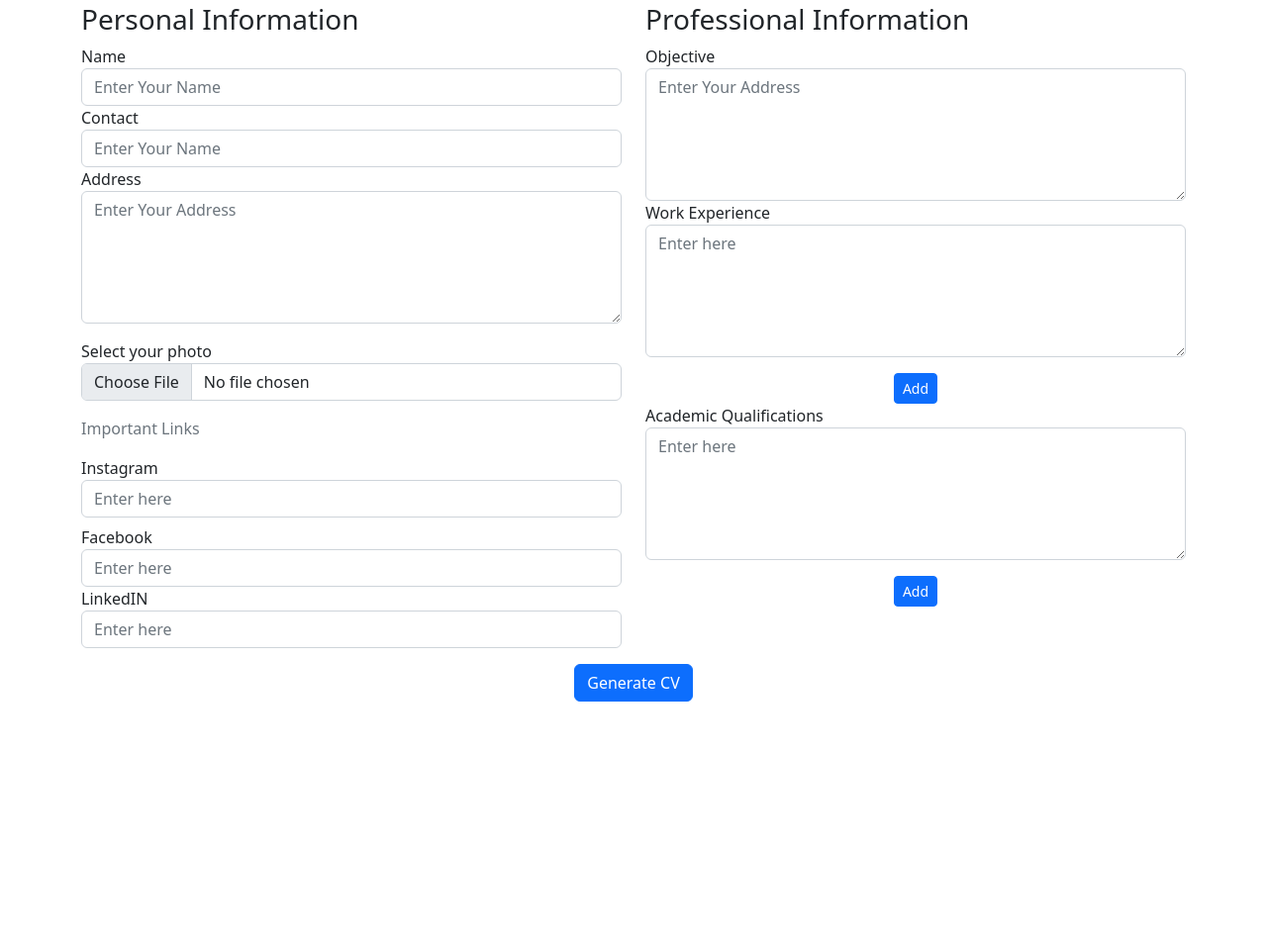
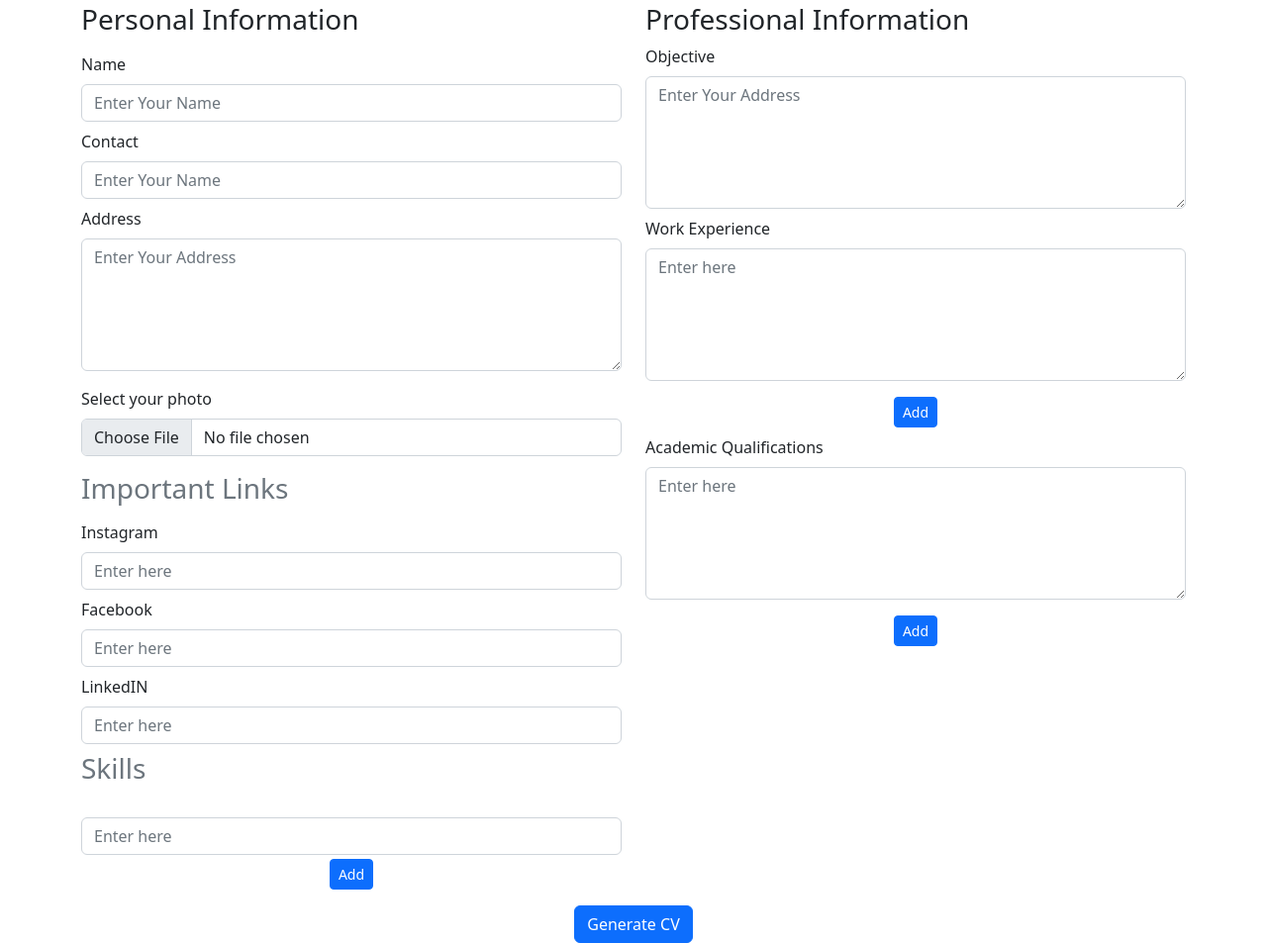
Before and after one commit to Its-Yogesh-100/Resume-Builder, a plain HTML site: page index.html in a window 1280 px wide. Shown: the part 53-1006 px from the top of the page at 99% size. Before the commit the page ends 800 px from the top, so only its background shows below. Drawn offline with nearby package versions, Linux system fonts and the light colour scheme.

Commit message:
ADDED PROJECT FILED WITH DYNAMIC Changes

```diff
--- a/index.html
+++ b/index.html
@@ -29,37 +29,40 @@
 
         <div class="col-md-6">
 
+<!-- PERSONAL INFORMATION -->
+
           <h3>Personal Information</h3>
 
-          <div class="form-group mt-2">
-            <label for="nameField">Name</label>
+    <!-- NAME FILED -->
+          <div class="form-group mt-3">
+            <label for="nameField ">Name</label>
             <input
               type="text"
               id="nameField"
-              class="form-control"
+              class="form-control mt-2"
               placeholder="Enter Your Name"
             />
           </div>
 
 <!-- CONTACT FIELD -->
 
-          <div class="form-group">
+          <div class="form-group mt-2">
             <label for="contactField">Contact</label>
             <input
               type="text"
               id="contactField"
-              class="form-control"
+              class="form-control mt-2"
               placeholder="Enter Your Name"
             />
           </div>
 
 <!-- ADDRESS FIELD  -->
 
-          <div class="form-group">
+          <div class="form-group mt-2">
             <label for="addressField">Address</label>
             <textarea
               id="addressField"
-              class="form-control"
+              class="form-control mt-2"
               placeholder="Enter Your Address"
               rows="5"
             ></textarea>
@@ -67,13 +70,13 @@
 <!-- PHOTO FIELD -->
             <div class="form-group mt-3">
               <label for="">Select your photo</label>
-              <input ID="imgField"type="file" class="form-control">
+              <input ID="imgField"type="file" class="form-control mt-2">
             </div>
 
 <!-- IMPORTANT LINKS -->
 
 
-            <p class="text-secondary my-3">Important Links</p>
+           <h3> <p class="text-secondary my-3">Important Links</p></h3>
 
 
     <!-- INSTAGRAM FILED -->
@@ -82,7 +85,7 @@
               <label for="instaField" >Instagram</label>
               <input
                 id="instaField"
-                class="form-control"
+                class="form-control mt-2"
                 placeholder="Enter here"
               ></input>
               </div>
@@ -92,22 +95,61 @@
                 <label for="fbField" >Facebook</label>
                 <input
                   id="fbField"
-                  class="form-control"
+                  class="form-control mt-2"
                   placeholder="Enter here"
                 ></input>
                 </div>
 
     <!-- LINKEDIN FIELD -->
-                <div class="form-group">
+                <div class="form-group mt-2">
                   <label for="linkdenField" >LinkedIN</label>
                   <input
                     id="linkdenField"
-                    class="form-control"
+                    class="form-control mt-2"
                     placeholder="Enter here"
                   ></input>
                   </div>
+
+      <!-- SKILLS -->
+
+
+         <h3> <p class="text-secondary my-2">Skills</p></h3>
+
+
+<!-- Skills field -->
+
+        <div class="form-group mt-0" id="skillf">
+                  <label for="linkdenField" ></label>
+                  <input
+                    class="form-control mt-0 skillField"
+                    placeholder="Enter here"
+                  ></input>
+
+<!-- BUTTON FUNCTIONALITY -->
+
+                <div class="container text-center mt-1" id="skillButton">
+                  <button onclick="addNewSkillField()" class="btn btn-primary btn-sm">
+                   Add
+                  </button>
                </div>
            </div>
+
+
+
+
+
+
+
+
+
+          </div>
+        </div>
+
+
+
+
+
+
 
 <!-- Professional Information -->
 
@@ -118,18 +160,18 @@
             <label for="">Objective</label>
             <textarea
               id="objectiveField"
-              class="form-control"
+              class="form-control mt-2"
               placeholder="Enter Your Address"
               rows="5"
             ></textarea>
 
 <!-- Work EXPERINCE -->
 
-            <div class="form-group" id="we">
+            <div class="form-group mt-2" id="we">
               <label >Work Experience</label>
               <textarea
 
-                class="form-control weField"
+                class="form-control weField mt-2"
                 placeholder="Enter here"
                 rows="5"
               ></textarea>
@@ -146,10 +188,10 @@
 <!--aDDING Academic Qualifications-->
 
 
-            <div class="form-group" id="aq">
+            <div class="form-group mt-2" id="aq">
               <label >Academic Qualifications</label>
               <textarea
-                class="form-control eqField"
+                class="form-control eqField mt-2"
                 placeholder="Enter here"
                 rows="5"
               ></textarea>
@@ -183,14 +225,14 @@
 
 <!-- CV Template -->
 
-    <div class="container" id="cv-template">
+    <div class="container mt-4" id="cv-template">
 
-      <h1>This is template</h1>
+
 
       <div class="row">
 
         <!-- FIRST COLUMN -->
-        <div class="col-md-4 text-center ">
+        <div class="col-md-3 text-center ">
 
 <!-- Profile image -->
           <img src="profile.png" alt="" class="img-fluid myimg" id="imgTemplate">
@@ -222,7 +264,6 @@
           </div>
           <div class="card-body">
             <p id="objectiveT">
-              Lorem ipsum dolor sit amet consectetur adipisicing elit. Ducimus pariatur eius minima magni nobis facere reprehenderit recusandae, sed aspernatur quam dignissimos voluptatem quis expedita officia ipsam quod dicta ullam officiis labore ad animi? Maxime deserunt quasi labore corporis itaque adipisci, ab nam quisquam neque veritatis sit voluptate, suscipit praesentium odio.
             </p>
           </div>
          </div>
@@ -236,17 +277,8 @@
           <div class="card-body">
 
             <ul id="weT">
-              <li>Lorem ipsum dolor sit amet consectetur adipisicing elit. Ex, animi.</li>
+              <li></li>
             </ul>
-
-            <ul>
-              <li>Lorem ipsum dolor sit amet consectetur adipisicing elit. Ex, animi.</li>
-            </ul>
-
-            <ul>
-              <li>Lorem ipsum dolor sit amet consectetur adipisicing elit. Ex, animi.</li>
-            </ul>
-
           </div>
          </div>
 
@@ -260,17 +292,8 @@
           <div class="card-body">
 
             <ul id="aqT">
-              <li>Lorem ipsum dolor sit amet consectetur adipisicing elit. Ex, animi.</li>
+              <li></li>
             </ul>
-
-            <ul>
-              <li>Lorem ipsum dolor sit amet consectetur adipisicing elit. Ex, animi.</li>
-            </ul>
-
-            <ul>
-              <li>Lorem ipsum dolor sit amet consectetur adipisicing elit. Ex, animi.</li>
-            </ul>
-
           </div>
          </div>
 
--- a/script.js
+++ b/script.js
@@ -1,3 +1,25 @@
+
+function addNewSkillField(){
+
+   let newNode=document.createElement('textarea');
+   newNode.classList.add('form-control');
+   newNode.classList.add('skillField');
+
+   newNode.classList.add("mt-2");
+
+   newNode.setAttribute('rows',1);
+   newNode.setAttribute("placeholder","Enter here");
+
+   let skillOb=document.getElementById("skillf");
+   let skillAddButtonOb=document.getElementById("skillButton");
+
+   skillOb.insertBefore(newNode,skillAddButtonOb);
+}
+
+
+
+
+
 
 function addNewWeField(){
 
--- a/style.css
+++ b/style.css
@@ -6,9 +6,9 @@
 
 
 
-.col-md-4{
+.col-md-3{
 
-    background-color:red;
+    background-color:rgb(12, 248, 200);
 }
 
 .myimg{
```
Lines whose indentation alone changed are shown as unchanged.
